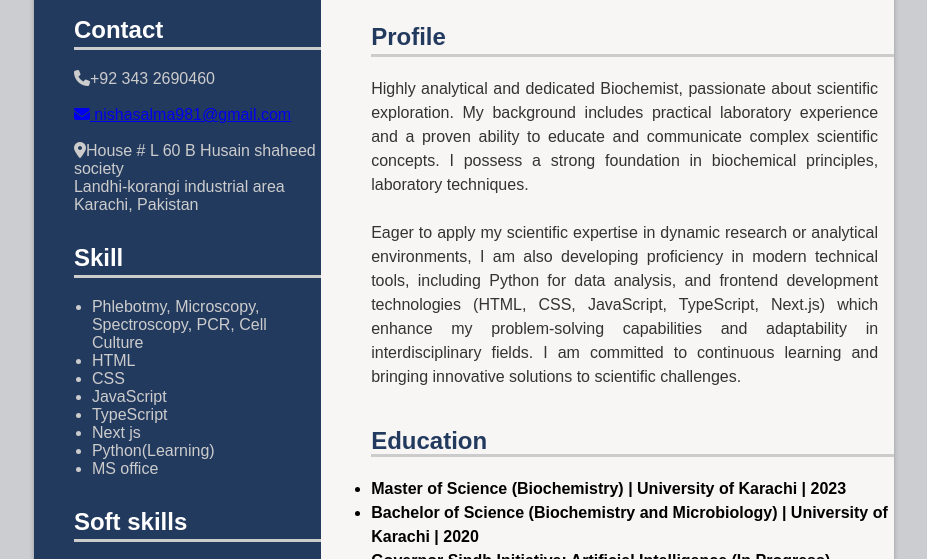
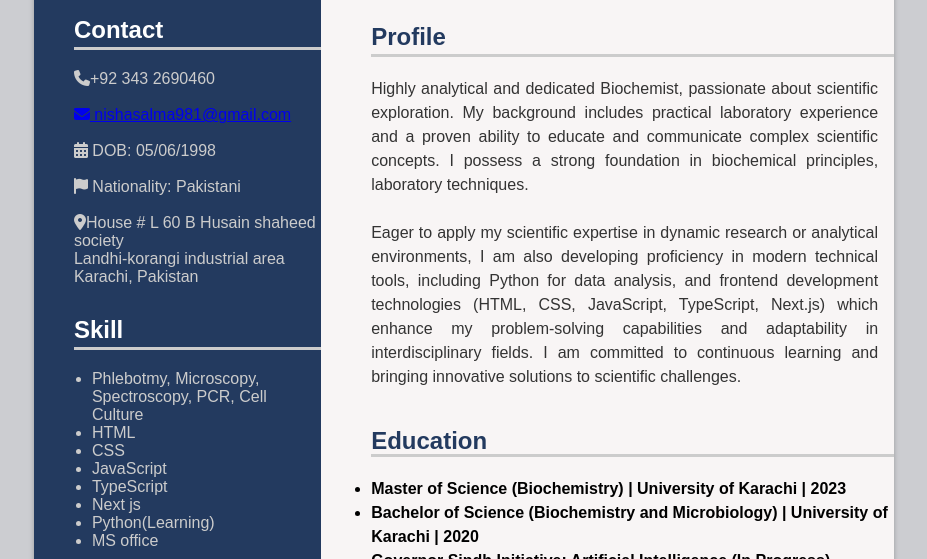
Before and after one commit to hinanish/bio.resume, a plain HTML site: page index.html in a window 1280 px wide. Shown: the part 189-748 px from the top of the page, without its empty margins (176-1103 px from the left). Drawn offline with Linux system fonts and the light colour scheme.

Commit message:
firt commit

```diff
--- a/index.html
+++ b/index.html
@@ -39,6 +39,8 @@
                     <!-- <p><strong>Email</strong></p> -->
                      <p><a href="mailto:nishasalma981@gmail.com"><i class="fa-solid fa-envelope"></i> nishasalma981@gmail.com</a></p>
                     <br>
+                      <p><i class="fa-solid fa-calendar-days"></i> DOB: 05/06/1998</p>
+                    <br> <p><i class="fa-solid fa-flag"></i> Nationality: Pakistani</p> <br>
                     <!-- <p><strong>Address</strong></p> -->
                     <p><i class="fa-solid fa-location-dot"></i>House # L 60 B Husain shaheed society  <br>Landhi-korangi industrial area <br>Karachi, Pakistan</p>
                 </section>
```
